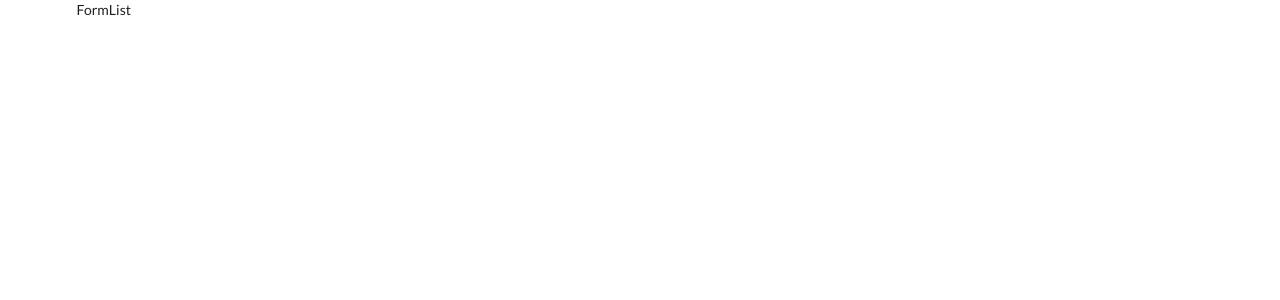
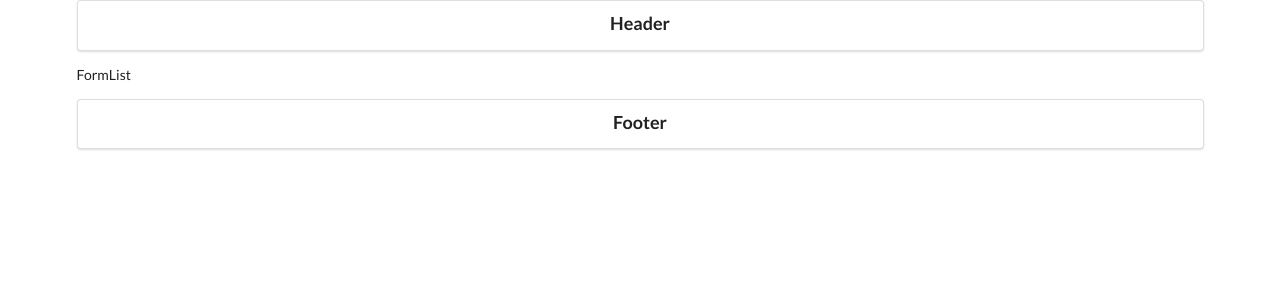
Before and after one commit to Kenichiwaa/eresonate-form, a React (Create React App) app: page /forms/list in a window 1280 px wide. Shown: the top 300 px of the page. Built offline with nearby package versions, Linux system fonts and the light colour scheme.

Commit message:
add footer and header

```diff
--- a/src/components/App.js
+++ b/src/components/App.js
@@ -3,7 +3,8 @@ import { Router, Route } from "react-router-dom";
 
 import FormShow from "./pages/FormShow";
 import FormList from "./pages/FormList";
-// import Header from "./Header";
+import Header from "./Header";
+import Footer from "./Footer";
 
 import history from "../history";
 
@@ -11,9 +12,10 @@ const App = () => {
   return (
     <div className="ui container">
       <Router history={history}>
-        {/* <Header /> */}
+        <Header />
         <Route path="/" exact component={FormShow} />
         <Route path="/forms/list" exact component={FormList} />
+        <Footer />
       </Router>
     </div>
   );
--- /dev/null
+++ b/src/components/Footer.js
@@ -0,0 +1,11 @@
+import React from "react";
+
+const Footer = () => {
+  return (
+    <div class="ui segment">
+      <h3 class="ui center aligned header">Footer</h3>
+    </div>
+  );
+};
+
+export default Footer;
--- /dev/null
+++ b/src/components/Header.js
@@ -0,0 +1,11 @@
+import React from "react";
+
+const Header = () => {
+  return (
+    <div class="ui segment">
+      <h3 class="ui center aligned header">Header</h3>
+    </div>
+  );
+};
+
+export default Header;
```
